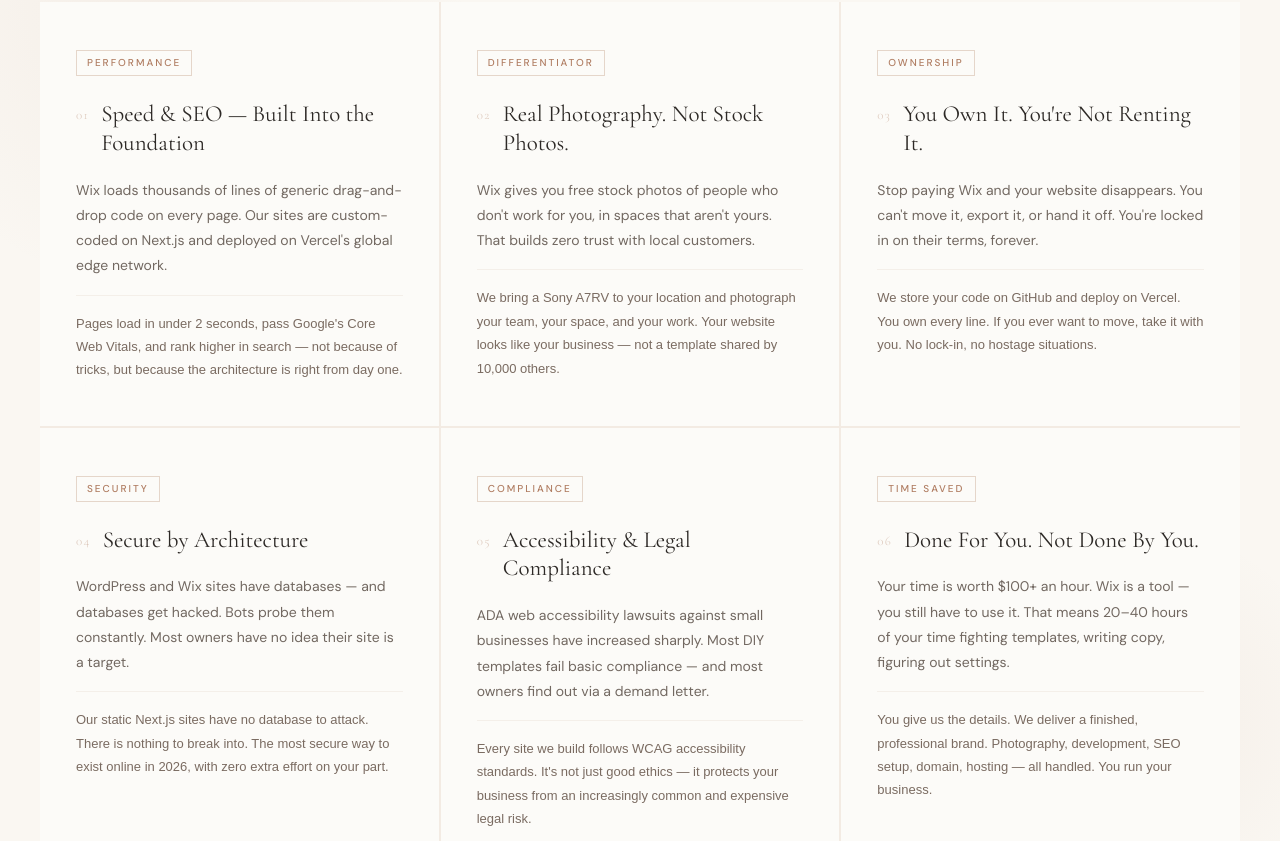
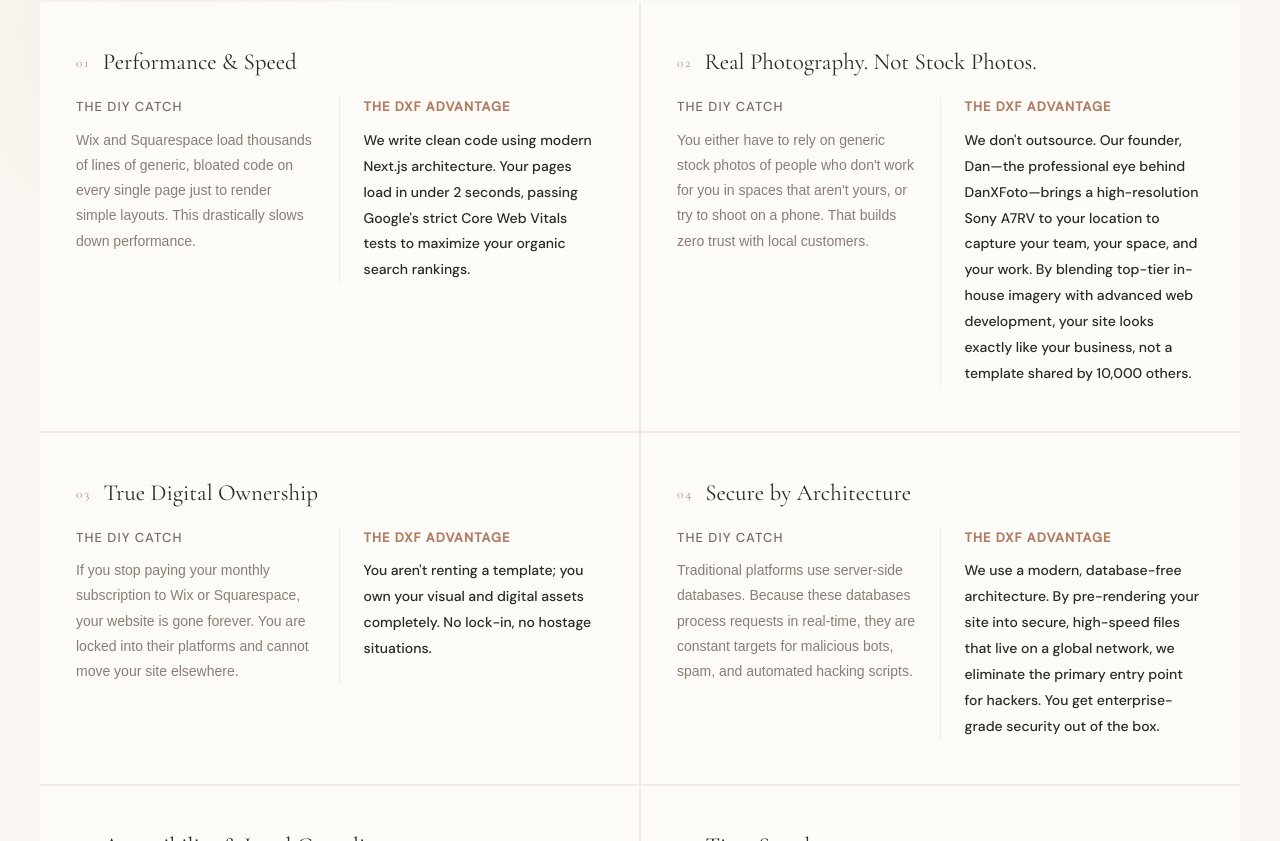
Before and after one commit to danielfan-pro/dxfstudio, a Next.js app: page / in a window 1280 px wide. Shown: the part 2859-3700 px from the top of the page. Built offline with nearby package versions, Linux system fonts and the light colour scheme; a web font is replaced by a local one.

Commit message:
Refine DXF comparison section layout and copy

```diff
--- a/components/Difference.js
+++ b/components/Difference.js
@@ -4,45 +4,39 @@
 const advantages = [
   {
     number: '01',
-    title: 'Speed & SEO — Built Into the Foundation',
-    pitch: 'Wix loads thousands of lines of generic drag-and-drop code on every page. Our sites are custom-coded on Next.js and deployed on Vercel\'s global edge network.',
-    detail: 'Pages load in under 2 seconds, pass Google\'s Core Web Vitals, and rank higher in search — not because of tricks, but because the architecture is right from day one.',
-    tag: 'Performance',
+    title: 'Performance & Speed',
+    diyCatch: 'Wix and Squarespace load thousands of lines of generic, bloated code on every single page just to render simple layouts. This drastically slows down performance.',
+    advantage: "We write clean code using modern Next.js architecture. Your pages load in under 2 seconds, passing Google's strict Core Web Vitals tests to maximize your organic search rankings.",
   },
   {
     number: '02',
     title: 'Real Photography. Not Stock Photos.',
-    pitch: 'Wix gives you free stock photos of people who don\'t work for you, in spaces that aren\'t yours. That builds zero trust with local customers.',
-    detail: 'We bring a Sony A7RV to your location and photograph your team, your space, and your work. Your website looks like your business — not a template shared by 10,000 others.',
-    tag: 'Differentiator',
+    diyCatch: "You either have to rely on generic stock photos of people who don't work for you in spaces that aren't yours, or try to shoot on a phone. That builds zero trust with local customers.",
+    advantage: "We don't outsource. Our founder, Dan—the professional eye behind DanXFoto—brings a high-resolution Sony A7RV to your location to capture your team, your space, and your work. By blending top-tier in-house imagery with advanced web development, your site looks exactly like your business, not a template shared by 10,000 others.",
   },
   {
     number: '03',
-    title: 'You Own It. You\'re Not Renting It.',
-    pitch: 'Stop paying Wix and your website disappears. You can\'t move it, export it, or hand it off. You\'re locked in on their terms, forever.',
-    detail: 'We store your code on GitHub and deploy on Vercel. You own every line. If you ever want to move, take it with you. No lock-in, no hostage situations.',
-    tag: 'Ownership',
+    title: 'True Digital Ownership',
+    diyCatch: 'If you stop paying your monthly subscription to Wix or Squarespace, your website is gone forever. You are locked into their platforms and cannot move your site elsewhere.',
+    advantage: "You aren't renting a template; you own your visual and digital assets completely. No lock-in, no hostage situations.",
   },
   {
     number: '04',
     title: 'Secure by Architecture',
-    pitch: 'WordPress and Wix sites have databases — and databases get hacked. Bots probe them constantly. Most owners have no idea their site is a target.',
-    detail: 'Our static Next.js sites have no database to attack. There is nothing to break into. The most secure way to exist online in 2026, with zero extra effort on your part.',
-    tag: 'Security',
+    diyCatch: 'Traditional platforms use server-side databases. Because these databases process requests in real-time, they are constant targets for malicious bots, spam, and automated hacking scripts.',
+    advantage: 'We use a modern, database-free architecture. By pre-rendering your site into secure, high-speed files that live on a global network, we eliminate the primary entry point for hackers. You get enterprise-grade security out of the box.',
   },
   {
     number: '05',
     title: 'Accessibility & Legal Compliance',
-    pitch: 'ADA web accessibility lawsuits against small businesses have increased sharply. Most DIY templates fail basic compliance — and most owners find out via a demand letter.',
-    detail: 'Every site we build follows WCAG accessibility standards. It\'s not just good ethics — it protects your business from an increasingly common and expensive legal risk.',
-    tag: 'Compliance',
+    diyCatch: 'Drag-and-drop builders on Wix and Squarespace make it incredibly easy to accidentally create poor color contrast, incorrect heading structures, or broken screen-reader navigation.',
+    advantage: "We build with semantic HTML and strict accessibility standards from day one, minimizing your business's legal risks and ensuring a great user experience for everyone.",
   },
   {
     number: '06',
-    title: 'Done For You. Not Done By You.',
-    pitch: 'Your time is worth $100+ an hour. Wix is a tool — you still have to use it. That means 20–40 hours of your time fighting templates, writing copy, figuring out settings.',
-    detail: 'You give us the details. We deliver a finished, professional brand. Photography, development, SEO setup, domain, hosting — all handled. You run your business.',
-    tag: 'Time Saved',
+    title: 'Time Saved',
+    diyCatch: 'Building a site yourself takes dozens of hours away from running your actual business, only to end up with a site that looks DIY.',
+    advantage: 'You stay focused on running your business. We handle the technical heavy lifting, design, and photography to deliver a polished, high-performance asset in a fraction of the time.',
   },
 ]
 
@@ -133,7 +127,7 @@
         {/* Advantages grid */}
         <div style={{
           display: 'grid',
-          gridTemplateColumns: 'repeat(auto-fit, minmax(340px, 1fr))',
+          gridTemplateColumns: 'repeat(2, minmax(0, 1fr))',
           gap: '2px',
           background: 'rgba(176,125,98,0.10)',
           marginBottom: '80px',
@@ -160,20 +154,10 @@
                 e.currentTarget.style.borderTopColor = 'transparent'
               }}
             >
-              <div style={{
-                display: 'inline-block',
-                fontFamily: 'DM Sans, sans-serif', fontSize: '10px',
-                fontWeight: 500, letterSpacing: '0.2em', textTransform: 'uppercase',
-                color: '#b07d62', border: '1px solid rgba(176,125,98,0.3)',
-                padding: '4px 10px', marginBottom: '24px',
-              }}>
-                {adv.tag}
-              </div>
-
               <div style={{ display: 'flex', alignItems: 'flex-start', gap: '12px', marginBottom: '20px' }}>
                 <span style={{
                   fontFamily: 'Cormorant Garamond, serif', fontSize: '13px',
-                  color: 'rgba(176,125,98,0.4)', letterSpacing: '0.1em',
+                  color: '#b07d62', letterSpacing: '0.16em',
                   flexShrink: 0, marginTop: '5px',
                 }}>{adv.number}</span>
                 <h3 style={{
@@ -182,19 +166,82 @@
                 }}>{adv.title}</h3>
               </div>
 
-              <p style={{
-                fontFamily: 'DM Sans, sans-serif', fontSize: '14px', fontWeight: 400,
-                color: '#5a4f47', lineHeight: 1.8, marginBottom: '16px', opacity: 0.85,
-              }}>{adv.pitch}</p>
+              <div
+                className="adv-split"
+                style={{
+                  display: 'grid',
+                  gridTemplateColumns: 'repeat(2, minmax(0, 1fr))',
+                  alignItems: 'stretch',
+                }}
+              >
+                <div style={{
+                  paddingRight: '24px',
+                  borderRight: '1px solid rgba(176,125,98,0.12)',
+                }}>
+                  <p style={{
+                    fontFamily: 'DM Sans, sans-serif',
+                    fontSize: '13px',
+                    fontWeight: 500,
+                    color: '#7a6b61',
+                    letterSpacing: '0.08em',
+                    textTransform: 'uppercase',
+                    marginBottom: '10px',
+                  }}>The DIY Catch</p>
 
-              <p style={{
-                fontFamily: 'DM Sans, sans-serif', fontSize: '13px', fontWeight: 300,
-                color: '#7a6b61', lineHeight: 1.8,
-                paddingTop: '16px', borderTop: '1px solid rgba(176,125,98,0.1)',
-              }}>{adv.detail}</p>
+                  <p style={{
+                    fontFamily: 'DM Sans, sans-serif',
+                    fontSize: '14px',
+                    fontWeight: 300,
+                    color: '#8b7d73',
+                    lineHeight: 1.8,
+                  }}>{adv.diyCatch}</p>
+                </div>
+
+                <div style={{
+                  paddingLeft: '24px',
+                }}>
+                  <p style={{
+                    fontFamily: 'DM Sans, sans-serif',
+                    fontSize: '13px',
+                    fontWeight: 600,
+                    color: '#b07d62',
+                    letterSpacing: '0.08em',
+                    textTransform: 'uppercase',
+                    marginBottom: '10px',
+                  }}>The DXF Advantage</p>
+
+                  <p style={{
+                    fontFamily: 'DM Sans, sans-serif',
+                    fontSize: '14px',
+                    fontWeight: 500,
+                    color: '#2d2926',
+                    lineHeight: 1.85,
+                  }}>{adv.advantage}</p>
+                </div>
+              </div>
             </div>
           ))}
         </div>
+
+        <style>{`
+          @media (max-width: 900px) {
+            #about .adv-split {
+              grid-template-columns: 1fr !important;
+            }
+
+            #about .adv-split > div:first-child {
+              padding-right: 0 !important;
+              padding-bottom: 18px !important;
+              border-right: none !important;
+              border-bottom: 1px solid rgba(176,125,98,0.12) !important;
+              margin-bottom: 18px !important;
+            }
+
+            #about .adv-split > div:last-child {
+              padding-left: 0 !important;
+            }
+          }
+        `}</style>
 
       </div>
     </section>
```
